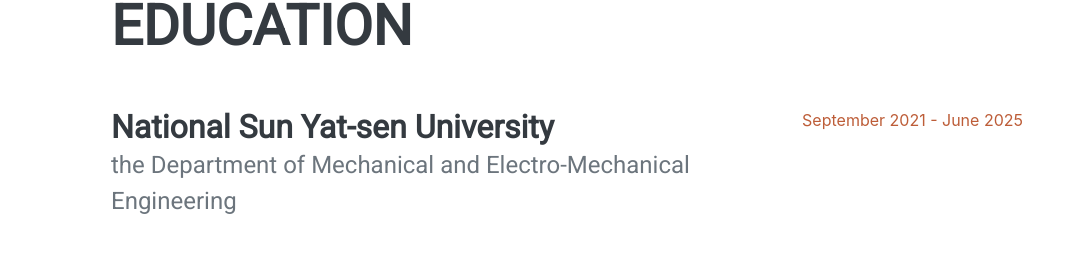
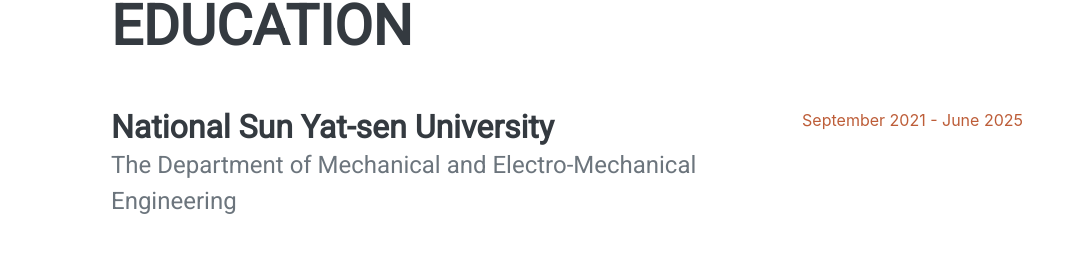
Before and after one commit to Mars6512/Mars6512.github.io, a plain HTML site: page index.html in a window 1280 px wide. Shown: the part 1941-2210 px from the top of the page, without its empty margins (209-1280 px from the left). Drawn offline with nearby package versions, Linux system fonts and the light colour scheme; a web font is replaced by a local one.

Commit message:
Update index.html

```diff
--- a/index.html
+++ b/index.html
@@ -102,7 +102,7 @@
                     <div class="d-flex flex-column flex-md-row justify-content-between mb-5">
                         <div class="flex-grow-1">
                             <h3 class="mb-0" style="text-transform: none">National Sun Yat-sen University</h3>
-                            <div class="subheading mb-3" style="text-transform: none">the Department of Mechanical and Electro-Mechanical Engineering</div>
+                            <div class="subheading mb-3" style="text-transform: none">The Department of Mechanical and Electro-Mechanical Engineering</div>
                             <!--<div>Computer Science - Web Development Track</div>
                             <p>GPA: 3.23</p>-->
                         </div>
```
